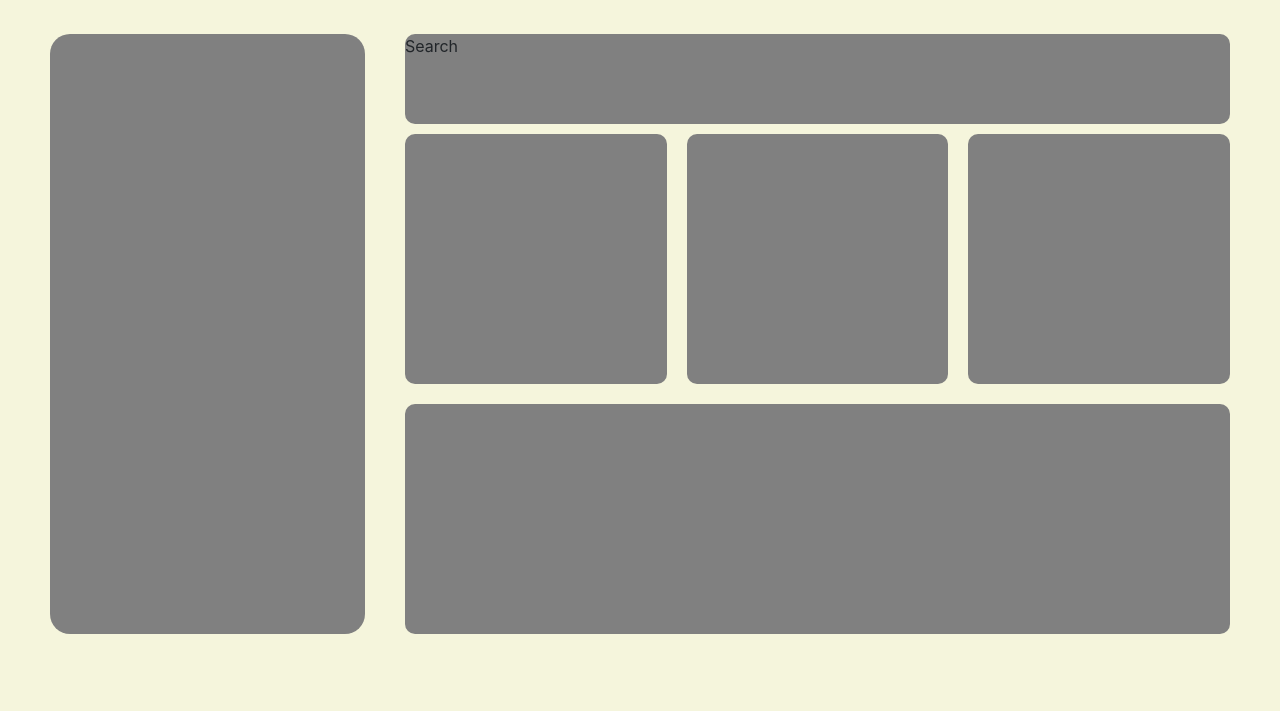
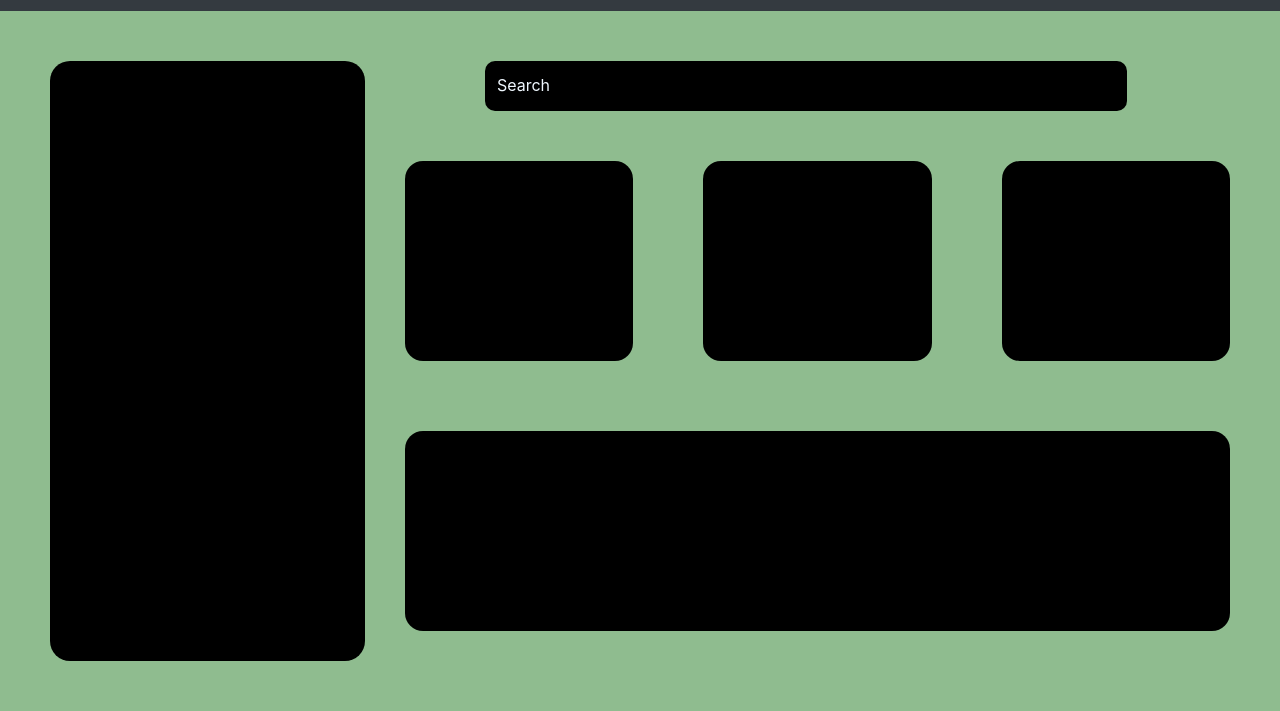
Before and after one commit to SARANKUMARTSK/Assesment-CSS, a plain HTML site: page Github-page/index.html in a window 1280 px wide. Shown: the part 89-800 px from the top of the page. Drawn offline with nearby package versions, Linux system fonts and the light colour scheme.

Commit message:
Final Answers

```diff
--- a/Github-page/style.css
+++ b/Github-page/style.css
@@ -1,6 +1,6 @@
 
     body{
-        background-color: beige;
+        background-color:darkseagreen;
     }
     .navtxt {
      text-align: center;
@@ -8,15 +8,16 @@
     }
     #icon{
       color: white;
-      font-size: 1.5cm;
+      font-size: 1.2cm;
     }
     .nav {
       background-color: black;
+      height: 100px;
     }
     .box1{
         width: calc(30% - 40px);
         margin: 20px;
-        background: grey;
+        background: black;
         border-radius: 20px;
     }
     .rightContent{
@@ -30,28 +31,32 @@
         padding: 30px;
     }
     .searchWrapper{
-        height: 90px;
-        margin-bottom: 10px;
+        color: aliceblue;
+        width:calc(90% - 100px);
+        margin-left: 80px;
+        padding: 12px;
+        height: 50px;
+        margin-bottom: 50px;
         border-radius: 10px;
-        background-color: grey;
+        background-color:black;
     }
     .threeBox{
         display: flex;
-        height: 250px;
-        gap: 20px;
+        height: 200px;
+        gap: 70px;
     }
     .box{
         width: 33.3%;
-        background-color: grey;
-        border-radius: 10px;
+        background-color:black;
+        border-radius: 18px;
         height: 100%;
         display: flex;
     }
     .box5{
-    border-radius: 10px;
-    background: grey;
+    border-radius: 18px;
+    background: black;
     width: 100%;
-    height: 230px;
-    margin-top: 20px;
+    height: 200px;
+    margin-top: 70px;
 
     }
--- a/Search-Event/style.css
+++ b/Search-Event/style.css
@@ -5,14 +5,10 @@
     margin: 20px;
 }
 .searchWrapper{
-    text-align: center;
-}
-.search{
-    border: solid 2px black;
-    text-align: center ;
-    font-size: xx-large;
-    display: inline-block;
-    padding: 20px;
+    height: 20px;
+    margin-bottom: 10px;
+    border-radius: 10px;
+    background-color: grey;
 }
 
 .boxes{
```
Also changed, not shown: Github-page/index.html (+1 -1 lines).
